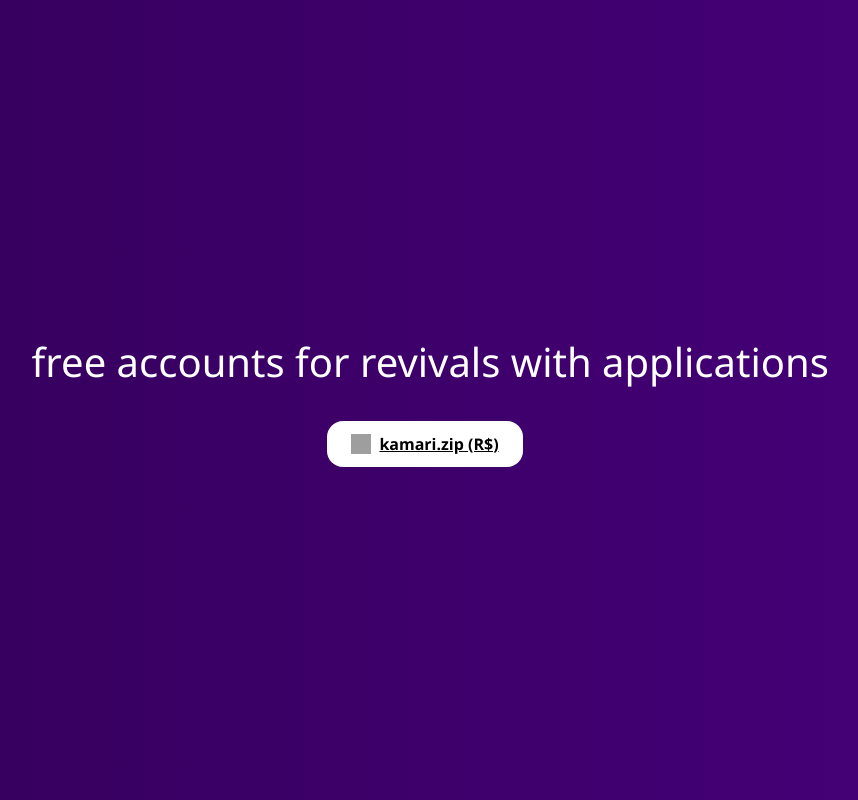
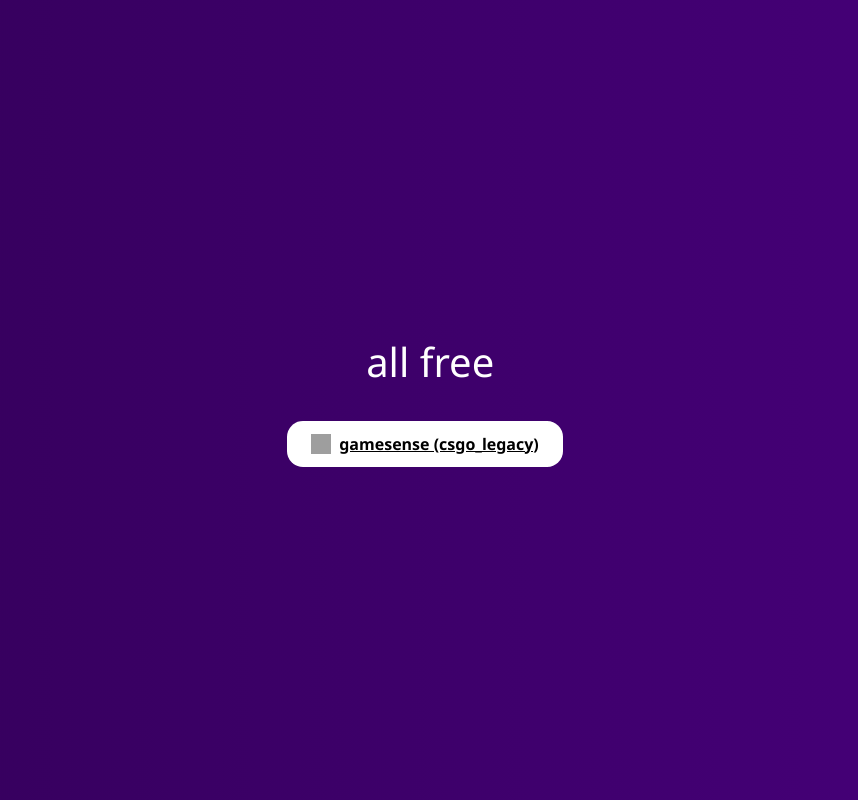
Before and after one commit to xancuh/gbkEkcxN991IboepP, a plain HTML site: page index.html in a window 1280 px wide. Shown: the whole page, without its empty margins (215-1073 px from the left). Drawn offline with Linux system fonts and the light colour scheme; grey boxes are pictures that could not be loaded.

Commit message:
Update index.html

```diff
--- a/index.html
+++ b/index.html
@@ -72,18 +72,16 @@
     <div class="title">
       <span class="typing" id="typing">&nbsp;</span>
     </div>
-    <a href="https://www.roblox.com" target="_blank" class="pay-button">
-      <img src="https://www.kamari.zip/kamari128.png" alt="Logo">
-      kamari.zip (R$)
+    <a href="https://filerift.com/file/kb6AxdIO3m" target="_blank" class="pay-button">
+      <img src="https://avatars.fastly.steamstatic.com/a664b8b436ed7c28e92afbbe6774469eca55c03d_full.jpg" alt="Logo">
+      gamesense (csgo_legacy)
     </a>
   </div>
 
   <script>
     const textVariants = [
-      "free accounts for revivals with applications",
-      "free accounts for revivals with invite keys",
-      "simple payment methods",
-      "very cheap prices",
+      "get cracked cheats",
+      "all free.",
       "privatist"
     ];
 
```
